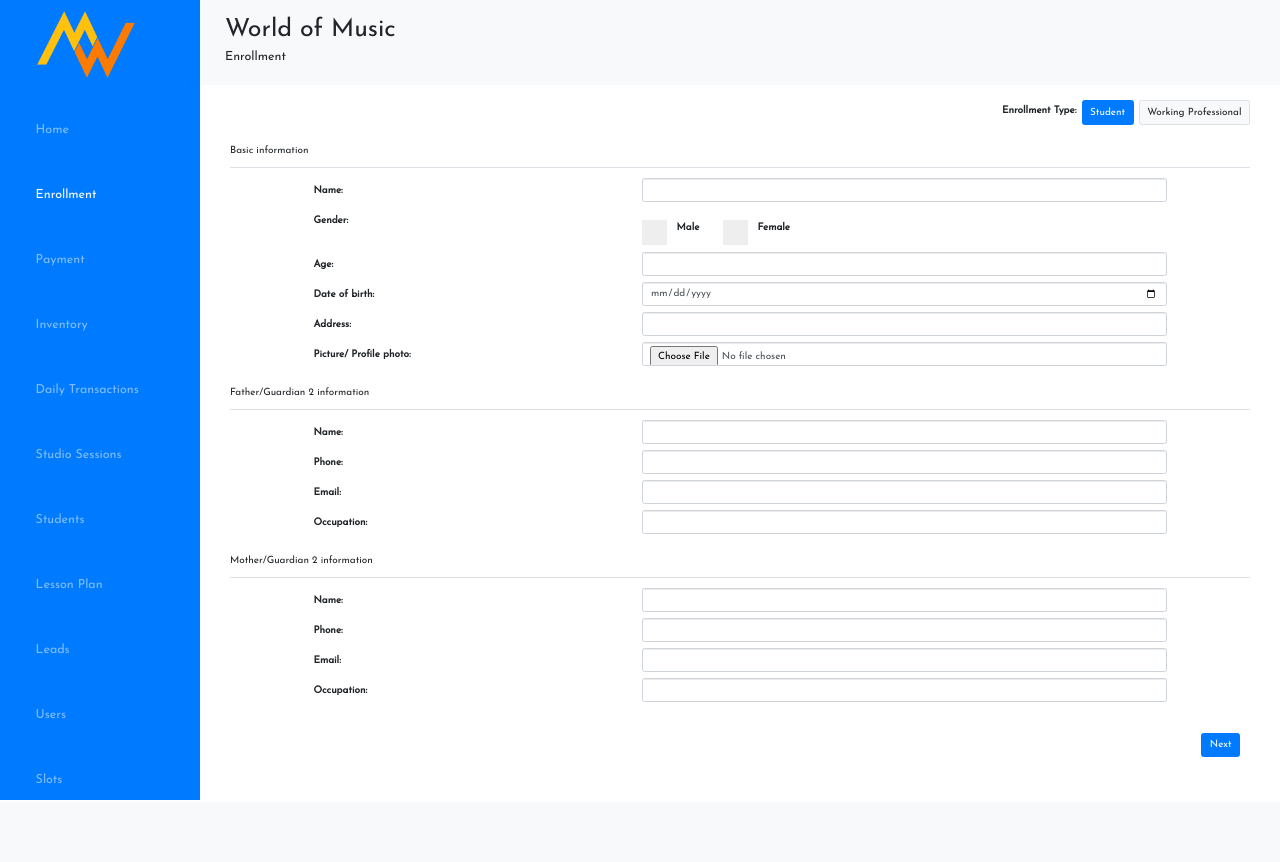
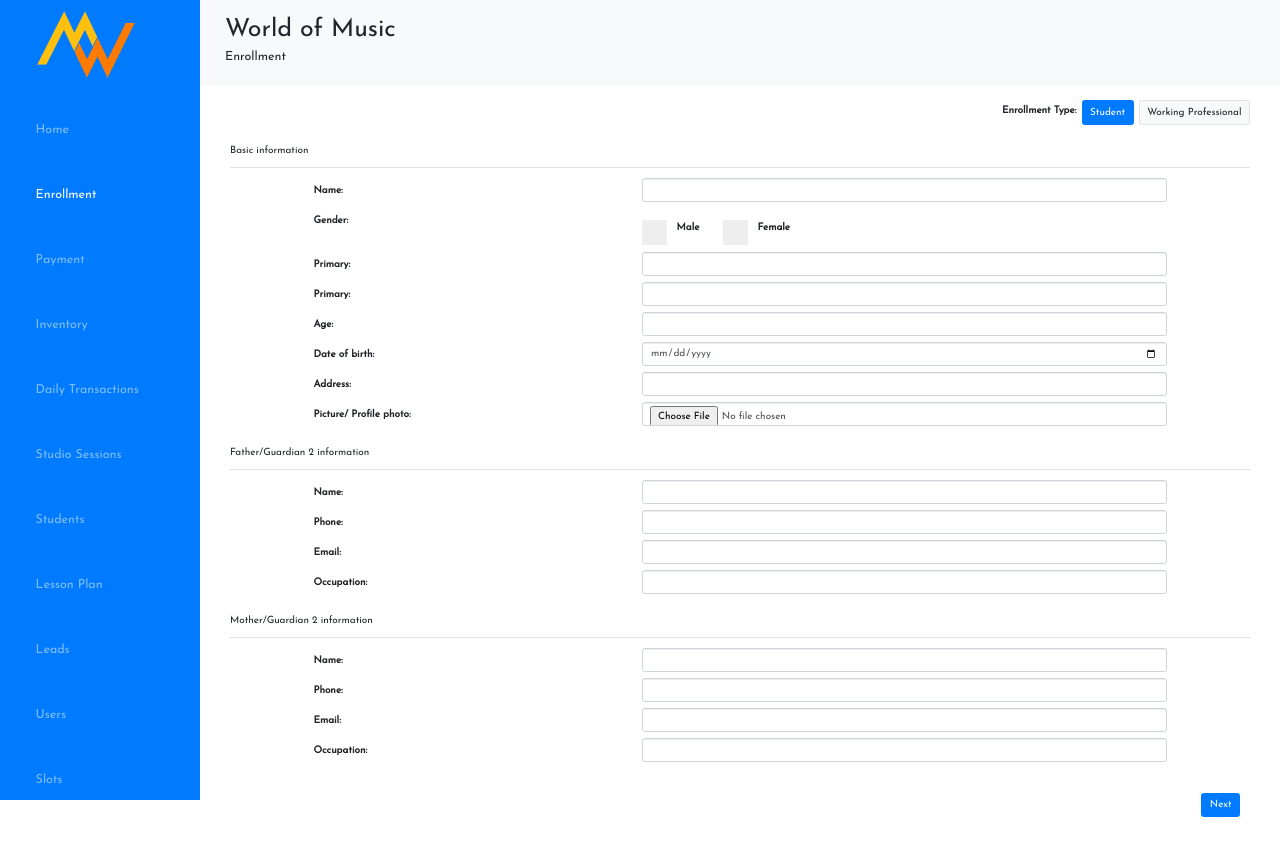
Before and after one commit to AbworldMusic/AbWorldPython, a Flask app: page /enrollment?type=student in a window 1280 px wide. Before the commit the page ends 800 px from the top, so only its background shows below. Run offline with Flask 2, Linux system fonts and the light colour scheme; the visitor is signed in with stand-in values (Sample User, id 1); data that the repository does not hold is empty; some libraries are stand-ins or nearby versions.

Commit message:
Get primary email

```diff
--- a/app.py
+++ b/app.py
@@ -129,7 +129,7 @@
             type = "Working"
             email = request.form['email']
         if type == "True":
-            phone = ""
+            phone = request.form['studentPhone']
             fatherName = request.form['fatherName']
             fatherPhone = request.form['fatherPhone']
             fatherEmail = request.form['fatherEmail']
@@ -139,7 +139,7 @@
             motherEmail = request.form['motherEmail']
             motherOccupation = request.form['motheroccupation']
             type = 'Student'
-            email = ''
+            email = request.form['studentEmail']
         instrument = request.form['Instrument']
         haveInstrument = request.form['haveInstrument']
         course = request.form['Course']
--- a/templates/enrollment.html
+++ b/templates/enrollment.html
@@ -79,6 +79,16 @@
                                         <span class="checkmark"></span>
                                     </label>
                                 </div>
+                            </div>
+                            <div class="row d-flex justify-content-around my-2">
+                                <label for="studentPhone" class=' mt-2 w-25'>Primary: </label>
+                                <input type="number" class='form-control  w-50' name='studentPhone' id='studentPhone'
+                                       required>
+                            </div>
+                            <div class="row d-flex justify-content-around my-2">
+                                <label for="studentEmail" class=' mt-2 w-25'>Primary: </label>
+                                <input type="email" class='form-control  w-50' name='studentEmail' id='studentEmail'
+                                       required>
                             </div>
                             <div class="row d-flex justify-content-around my-2">
                                 <label for="studentAge" class=' mt-2 w-25'>Age: </label>
```
